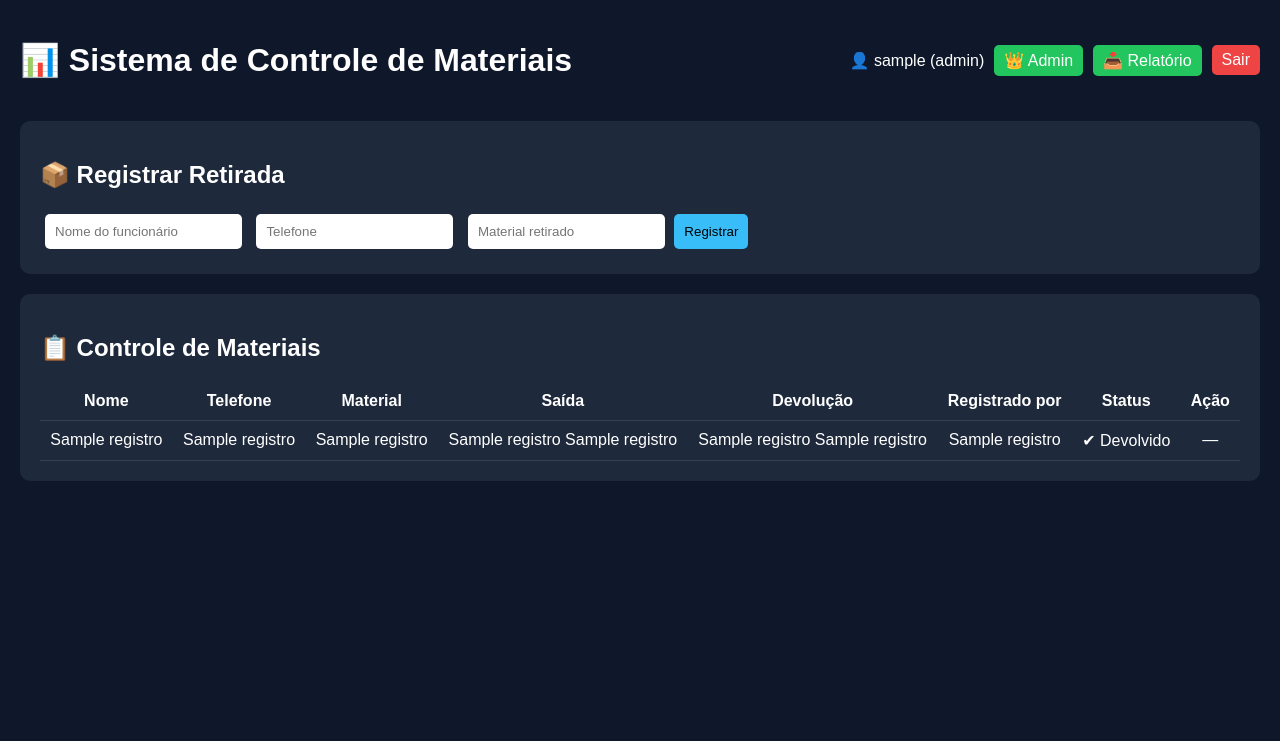
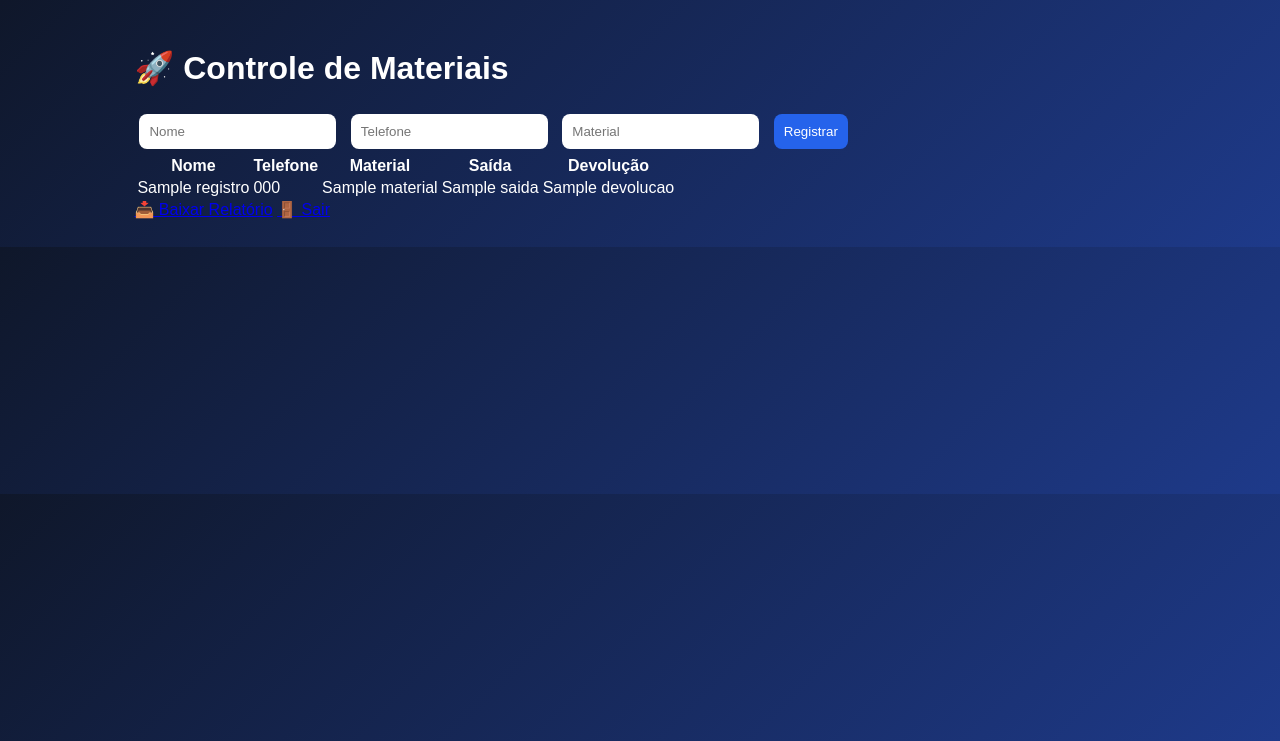
Before and after one commit to jeffteracadjus-netizen/sistema-controle, a Flask app: page /dashboard in a window 1280 px wide. Shown: the top 741 px of the page. Run offline with Flask 3, Linux system fonts and the light colour scheme; the visitor is signed in with stand-in values (Sample User, id 1); a database or web service that is not in the repository returns one stand-in record (values such as "Sample title"); some libraries are stand-ins or nearby versions.

Commit message:
postgres funcionando

```diff
--- a/app.py
+++ b/app.py
@@ -1,32 +1,29 @@
 from flask import Flask, render_template, request, redirect, session, send_file
 import psycopg2
 import os
-from werkzeug.security import generate_password_hash, check_password_hash
+from datetime import datetime
 import pandas as pd
-from datetime import datetime
 
 app = Flask(__name__)
-app.secret_key = 'sua_chave_secreta'
+app.secret_key = "segredo_super_seguro"
 
-
-# ================= CONEXÃO POSTGRES =================
+# 🔗 CONEXÃO COM POSTGRESQL (RENDER)
 def conectar():
     return psycopg2.connect(
         os.getenv("DATABASE_URL"),
         sslmode='require'
     )
 
-# ================= CRIAR BANCO =================
-def criar_banco():
+# 🧱 CRIAR TABELAS AUTOMATICAMENTE
+def criar_tabelas():
     conn = conectar()
     cursor = conn.cursor()
 
     cursor.execute("""
     CREATE TABLE IF NOT EXISTS usuarios (
         id SERIAL PRIMARY KEY,
-        username TEXT UNIQUE,
-        senha TEXT,
-        tipo TEXT
+        username TEXT UNIQUE NOT NULL,
+        password TEXT NOT NULL
     )
     """)
 
@@ -36,209 +33,116 @@ def criar_banco():
         nome TEXT,
         telefone TEXT,
         material TEXT,
-        data_saida TEXT,
-        hora_saida TEXT,
-        data_devolucao TEXT,
-        hora_devolucao TEXT,
-        usuario TEXT
+        saida TIMESTAMP,
+        devolucao TIMESTAMP
     )
     """)
 
-    cursor.execute("SELECT * FROM usuarios WHERE username = %s", ('admin',))
-    if not cursor.fetchone():
-        cursor.execute(
-            "INSERT INTO usuarios (username, senha, tipo) VALUES (%s, %s, %s)",
-            ('admin', generate_password_hash('admin123'), 'admin')
-        )
-
     conn.commit()
+    cursor.close()
     conn.close()
 
-criar_banco()
+criar_tabelas()
 
-
-# ================= LOGIN =================
-@app.route('/login', methods=['GET', 'POST'])
+# 🔐 LOGIN
+@app.route("/", methods=["GET", "POST"])
 def login():
-    if request.method == 'POST':
-        username = request.form['username']
-        senha = request.form['senha']
+    if request.method == "POST":
+        username = request.form["username"]
+        password = request.form["password"]
 
         conn = conectar()
         cursor = conn.cursor()
 
-        cursor.execute("SELECT * FROM usuarios WHERE username = %s", (username,))
+        cursor.execute("SELECT * FROM usuarios WHERE username=%s AND password=%s", (username, password))
         user = cursor.fetchone()
 
-        if user and check_password_hash(user[2], senha):
-            session['usuario'] = user[1]
-            session['tipo'] = user[3]
-            return redirect('/dashboard')
-        else:
-            return "Login inválido"
+        cursor.close()
+        conn.close()
 
-    return render_template('login.html')
+        if user:
+            session["usuario"] = username
+            return redirect("/dashboard")
 
+    return render_template("login.html")
 
-# ================= LOGOUT =================
-@app.route('/logout')
-def logout():
-    session.clear()
-    return redirect('/login')
+# 📝 REGISTRAR USUÁRIO
+@app.route("/registrar", methods=["GET", "POST"])
+def registrar():
+    if request.method == "POST":
+        username = request.form["username"]
+        password = request.form["password"]
 
+        conn = conectar()
+        cursor = conn.cursor()
 
-# ================= DASHBOARD =================
-@app.route('/')
-@app.route('/dashboard')
+        try:
+            cursor.execute(
+                "INSERT INTO usuarios (username, password) VALUES (%s, %s)",
+                (username, password)
+            )
+            conn.commit()
+        except:
+            pass
+
+        cursor.close()
+        conn.close()
+
+        return redirect("/")
+
+    return render_template("registrar.html")
+
+# 📊 DASHBOARD
+@app.route("/dashboard", methods=["GET", "POST"])
 def dashboard():
-    if 'usuario' not in session:
-        return redirect('/login')
+    if "usuario" not in session:
+        return redirect("/")
 
     conn = conectar()
     cursor = conn.cursor()
 
-    cursor.execute("SELECT * FROM registros ORDER BY id DESC")
+    if request.method == "POST":
+        nome = request.form["nome"]
+        telefone = request.form["telefone"]
+        material = request.form["material"]
+
+        cursor.execute(
+            "INSERT INTO registros (nome, telefone, material, saida, devolucao) VALUES (%s, %s, %s, %s, %s)",
+            (nome, telefone, material, datetime.now(), None)
+        )
+        conn.commit()
+
+    cursor.execute("SELECT nome, telefone, material, saida, devolucao FROM registros")
     dados = cursor.fetchall()
 
+    cursor.close()
     conn.close()
 
-    return render_template('dashboard.html', dados=dados)
+    return render_template("dashboard.html", dados=dados)
 
-
-# ================= CADASTRAR =================
-@app.route('/cadastrar', methods=['POST'])
-def cadastrar():
-    if 'usuario' not in session:
-        return redirect('/login')
-
-    nome = request.form['nome']
-    telefone = request.form['telefone']
-    material = request.form['material']
-
-    agora = datetime.now()
-
+# 📥 RELATÓRIO EXCEL
+@app.route("/relatorio")
+def relatorio():
     conn = conectar()
     cursor = conn.cursor()
 
-    cursor.execute("""
-    INSERT INTO registros (nome, telefone, material, data_saida, hora_saida, usuario)
-    VALUES (%s, %s, %s, %s, %s, %s)
-    """, (
-        nome,
-        telefone,
-        material,
-        agora.strftime('%d/%m/%Y'),
-        agora.strftime('%H:%M'),
-        session['usuario']
-    ))
+    cursor.execute("SELECT nome, telefone, material, saida, devolucao FROM registros")
+    dados = cursor.fetchall()
 
-    conn.commit()
+    cursor.close()
     conn.close()
 
-    return redirect('/dashboard')
-
-
-# ================= DEVOLVER =================
-@app.route('/devolver/<int:id>')
-def devolver(id):
-    conn = conectar()
-    cursor = conn.cursor()
-
-    agora = datetime.now()
-
-    cursor.execute("""
-    UPDATE registros
-    SET data_devolucao = %s, hora_devolucao = %s
-    WHERE id = %s
-    """, (
-        agora.strftime('%d/%m/%Y'),
-        agora.strftime('%H:%M'),
-        id
-    ))
-
-    conn.commit()
-    conn.close()
-
-    return redirect('/dashboard')
-
-
-# ================= RELATÓRIO =================
-@app.route('/relatorio')
-def relatorio():
-    conn = conectar()
-
-    df = pd.read_sql_query("SELECT * FROM registros", conn)
-
+    df = pd.DataFrame(dados, columns=["Nome", "Telefone", "Material", "Saída", "Devolução"])
     caminho = "relatorio.xlsx"
     df.to_excel(caminho, index=False)
 
-    conn.close()
-
     return send_file(caminho, as_attachment=True)
 
+# 🚪 LOGOUT
+@app.route("/logout")
+def logout():
+    session.clear()
+    return redirect("/")
 
-# ================= ADMIN =================
-@app.route('/admin')
-def admin():
-    if 'usuario' not in session or session['tipo'] != 'admin':
-        return "Acesso negado"
-
-    conn = conectar()
-    cursor = conn.cursor()
-
-    cursor.execute("SELECT * FROM usuarios ORDER BY id")
-    usuarios = cursor.fetchall()
-
-    conn.close()
-
-    return render_template('admin.html', usuarios=usuarios)
-
-
-# ================= CRIAR USUÁRIO =================
-@app.route('/criar_usuario', methods=['POST'])
-def criar_usuario():
-    if session.get('tipo') != 'admin':
-        return "Acesso negado"
-
-    username = request.form['username']
-    senha = generate_password_hash(request.form['senha'])
-    tipo = request.form['tipo']
-
-    conn = conectar()
-    cursor = conn.cursor()
-
-    cursor.execute("""
-    INSERT INTO usuarios (username, senha, tipo)
-    VALUES (%s, %s, %s)
-    """, (username, senha, tipo))
-
-    conn.commit()
-    conn.close()
-
-    return redirect('/admin')
-
-
-# ================= EXCLUIR USUÁRIO =================
-@app.route('/deletar_usuario/<int:id>')
-def deletar_usuario(id):
-    if session.get('tipo') != 'admin':
-        return "Acesso negado"
-
-    conn = conectar()
-    cursor = conn.cursor()
-
-    cursor.execute("SELECT username FROM usuarios WHERE id = %s", (id,))
-    user = cursor.fetchone()
-
-    if user and user[0] == 'admin':
-        return "Não pode excluir o admin principal"
-
-    cursor.execute("DELETE FROM usuarios WHERE id = %s", (id,))
-    conn.commit()
-    conn.close()
-
-    return redirect('/admin')
-
-
-if __name__ == '__main__':
+if __name__ == "__main__":
     app.run(debug=True)
--- a/static/style.css
+++ b/static/style.css
@@ -1,177 +1,37 @@
 body {
-    margin: 0;
     font-family: Arial;
-    background: #0f172a;
+    background: linear-gradient(135deg, #0f172a, #1e3a8a);
     color: white;
 }
 
 .container {
+    width: 80%;
+    margin: auto;
     padding: 20px;
 }
 
-.header {
-    display: flex;
-    justify-content: space-between;
-    align-items: center;
-}
-
-.user-info {
-    display: flex;
-    gap: 10px;
-    align-items: center;
-}
-
-.card {
-    background: #1e293b;
-    padding: 20px;
-    border-radius: 10px;
-    margin-top: 20px;
-}
-
-input {
+.form input, .form button {
     padding: 10px;
     margin: 5px;
-    border-radius: 5px;
+    border-radius: 8px;
     border: none;
 }
 
 button {
-    padding: 10px;
-    background: #38bdf8;
-    border: none;
-    border-radius: 5px;
+    background: #2563eb;
+    color: white;
     cursor: pointer;
 }
 
-table {
-    width: 100%;
-    margin-top: 15px;
-    border-collapse: collapse;
+.login-bg {
+    display: flex;
+    justify-content: center;
+    align-items: center;
+    height: 100vh;
 }
 
-th, td {
-    padding: 10px;
-    border-bottom: 1px solid #334155;
-    text-align: center;
+.login-container {
+    background: rgba(0,0,0,0.7);
+    padding: 30px;
+    border-radius: 12px;
 }
-
-.btn {
-    padding: 6px 10px;
-    background: #22c55e;
-    color: white;
-    border-radius: 5px;
-    text-decoration: none;
-}
-
-.logout {
-    background: #ef4444;
-}
-
-.devolver {
-    background: #f59e0b;
-}
-
-<!DOCTYPE html>
-<html lang="pt-br">
-<head>
-    <meta charset="UTF-8">
-    <title>Dashboard</title>
-    <link rel="stylesheet" href="{{ url_for('static', filename='style.css') }}">
-</head>
-
-<body>
-
-<div class="container">
-
-    <!-- HEADER -->
-    <div class="header">
-        <h1>📊 Sistema de Controle de Materiais</h1>
-
-        <div class="user-info">
-            <span>👤 {{ session['usuario'] }} ({{ session['tipo'] }})</span>
-
-            {% if session['tipo'] == 'admin' %}
-                <a href="/admin" class="btn">👑 Admin</a>
-            {% endif %}
-
-            <a href="/relatorio" class="btn">📥 Relatório</a>
-            <a href="/logout" class="btn logout">Sair</a>
-        </div>
-    </div>
-
-    <!-- FORMULÁRIO -->
-    <div class="card">
-        <h2>📦 Registrar Retirada</h2>
-
-        <form method="POST" action="/cadastrar" class="form-grid">
-            <input type="text" name="nome" placeholder="Nome do funcionário" required>
-            <input type="text" name="telefone" placeholder="Telefone" required>
-            <input type="text" name="material" placeholder="Material retirado" required>
-
-            <button type="submit">Registrar</button>
-        </form>
-    </div>
-
-    <!-- TABELA -->
-    <div class="card">
-        <h2>📋 Controle de Materiais</h2>
-
-        <table>
-            <thead>
-                <tr>
-                    <th>Nome</th>
-                    <th>Telefone</th>
-                    <th>Material</th>
-                    <th>Saída</th>
-                    <th>Devolução</th>
-                    <th>Registrado por</th>
-                    <th>Status</th>
-                    <th>Ação</th>
-                </tr>
-            </thead>
-
-            <tbody>
-                {% for d in dados %}
-                <tr>
-                    <td>{{ d[1] }}</td>
-                    <td>{{ d[2] }}</td>
-                    <td>{{ d[3] }}</td>
-
-                    <td>{{ d[4] }} {{ d[5] }}</td>
-
-                    <td>
-                        {% if d[6] %}
-                            {{ d[6] }} {{ d[7] }}
-                        {% else %}
-                            —
-                        {% endif %}
-                    </td>
-
-                    <td>{{ d[8] }}</td>
-
-                    <td>
-                        {% if d[6] %}
-                            <span class="status entregue">✔ Devolvido</span>
-                        {% else %}
-                            <span class="status uso">⏳ Em uso</span>
-                        {% endif %}
-                    </td>
-
-                    <td>
-                        {% if not d[6] %}
-                            <a href="/devolver/{{ d[0] }}" class="btn devolver">Devolver</a>
-                        {% else %}
-                            —
-                        {% endif %}
-                    </td>
-                </tr>
-                {% endfor %}
-            </tbody>
-        </table>
-
-    </div>
-
-</div>
-
-</body>
-</html>
--- a/templates/dashboard.html
+++ b/templates/dashboard.html
@@ -1,103 +1,43 @@
 <!DOCTYPE html>
-<html lang="pt-br">
+<html>
 <head>
-    <meta charset="UTF-8">
     <title>Dashboard</title>
-    <link rel="stylesheet" href="{{ url_for('static', filename='style.css') }}">
+    <link rel="stylesheet" href="/static/style.css">
 </head>
-
 <body>
 
 <div class="container">
+    <h1>🚀 Controle de Materiais</h1>
 
-    <!-- HEADER -->
-    <div class="header">
-        <h1>📊 Sistema de Controle de Materiais</h1>
-
-        <div class="user-info">
-            <span>👤 {{ session['usuario'] }} ({{ session['tipo'] }})</span>
-
-            {% if session['tipo'] == 'admin' %}
-                <a href="/admin" class="btn">👑 Admin</a>
-            {% endif %}
-
-            <a href="/relatorio" class="btn">📥 Relatório</a>
-            <a href="/logout" class="btn logout">Sair</a>
-        </div>
-    </div>
-
-    <!-- FORMULÁRIO -->
-    <div class="card">
-        <h2>📦 Registrar Retirada</h2>
-
-        <form method="POST" action="/cadastrar" class="form-grid">
-            <input type="text" name="nome" placeholder="Nome do funcionário" required>
-            <input type="text" name="telefone" placeholder="Telefone" required>
-            <input type="text" name="material" placeholder="Material retirado" required>
-
-            <button type="submit">Registrar</button>
+    <form method="POST" class="form">
+        <input name="nome" placeholder="Nome" required>
+        <input name="telefone" placeholder="Telefone" required>
+        <input name="material" placeholder="Material" required>
+        <button>Registrar</button>
     </form>
-    </div>
-
-    <!-- TABELA -->
-    <div class="card">
-        <h2>📋 Controle de Materiais</h2>
 
     <table>
-            <thead>
         <tr>
             <th>Nome</th>
             <th>Telefone</th>
             <th>Material</th>
             <th>Saída</th>
             <th>Devolução</th>
-                    <th>Registrado por</th>
-                    <th>Status</th>
-                    <th>Ação</th>
         </tr>
-            </thead>
 
-            <tbody>
         {% for d in dados %}
         <tr>
+            <td>{{ d[0] }}</td>
             <td>{{ d[1] }}</td>
             <td>{{ d[2] }}</td>
             <td>{{ d[3] }}</td>
-
-                    <td>{{ d[4] }} {{ d[5] }}</td>
-
-                    <td>
-                        {% if d[6] %}
-                            {{ d[6] }} {{ d[7] }}
-                        {% else %}
-                            —
-                        {% endif %}
-                    </td>
-
-                    <td>{{ d[8] }}</td>
-
-                    <td>
-                        {% if d[6] %}
-                            <span class="status entregue">✔ Devolvido</span>
-                        {% else %}
-                            <span class="status uso">⏳ Em uso</span>
-                        {% endif %}
-                    </td>
-
-                    <td>
-                        {% if not d[6] %}
-                            <a href="/devolver/{{ d[0] }}" class="btn devolver">Devolver</a>
-                        {% else %}
-                            —
-                        {% endif %}
-                    </td>
+            <td>{{ d[4] }}</td>
         </tr>
         {% endfor %}
-            </tbody>
     </table>
 
-    </div>
-
+    <a href="/relatorio">📥 Baixar Relatório</a>
+    <a href="/logout">🚪 Sair</a>
 </div>
 
 </body>
```
Also changed, not shown: templates/login.html (+11 -10 lines), templates/registrar.html (+11 -12 lines). Lines whose indentation alone changed are shown as unchanged.
